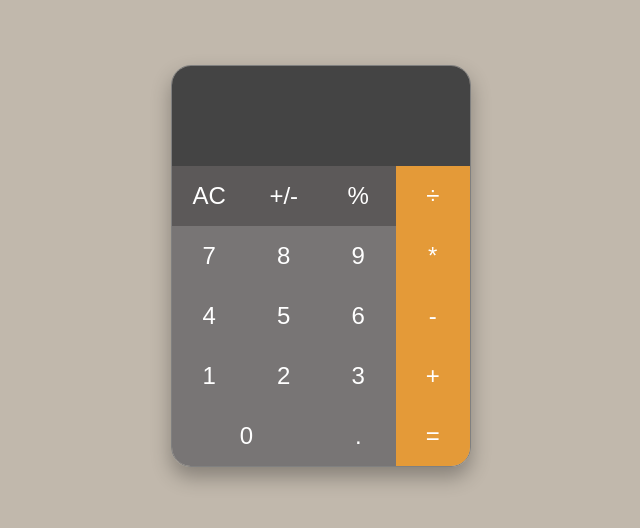
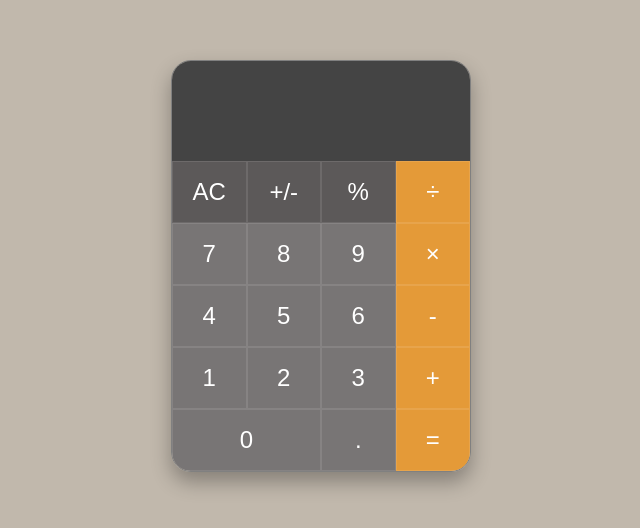
Before and after one commit to YanaLysukha/Calculator-app, a website built with webpack: page src/index.html in a window 1280 px wide. Shown: the part 134-662 px from the top of the page, without its empty margins (319-959 px from the left). Built offline with nearby package versions, Linux system fonts and the light colour scheme.

Commit message:
feat: add border to buttons

```diff
--- a/src/components/keys/index.ts
+++ b/src/components/keys/index.ts
@@ -55,7 +55,7 @@ export default class Keys extends BaseElement<HTMLElement> {
         { label: '7', handler: this.addNumber(7), className: 'gray' },
         { label: '8', handler: this.addNumber(8), className: 'gray' },
         { label: '9', handler: this.addNumber(9), className: 'gray' },
-        { label: '*', handler: this.checkOperator('*'), className: 'orange' },
+        { label: '×', handler: this.checkOperator('*'), className: 'orange' },
         { label: '4', handler: this.addNumber(4), className: 'gray' },
         { label: '5', handler: this.addNumber(5), className: 'gray' },
         { label: '6', handler: this.addNumber(6), className: 'gray' },
--- a/src/components/keys/style.scss
+++ b/src/components/keys/style.scss
@@ -20,8 +20,14 @@ button {
     color: white;
     padding: 1rem;
 
+    border: 1px solid rgba(255, 255, 255, 0.1);
+
     &:hover {
         opacity: 0.8;
+    }
+
+    &:active {
+        box-shadow: inset 0 2px 4px rgba(0, 0, 0, 0.3);
     }
 }
 
--- a/src/style.scss
+++ b/src/style.scss
@@ -1,3 +1,5 @@
+@import url('https://fonts.googleapis.com/css2?family=EB+Garamond:ital,wght@0,400..800;1,400..800&family=Inter:ital,opsz,wght@0,14..32,100..900;1,14..32,100..900&family=Poppins:wght@200;300;400;500&display=swap');
+
 * {
     box-sizing: border-box;
     margin: 0;
@@ -10,6 +12,8 @@ body {
     align-items: center;
     height: 100vh;
     background-color: rgb(193, 184, 172);
+    font-family: "Inter", sans-serif;
+    font-weight: 300;
 }
 
 .calculator-wrapper {
```
